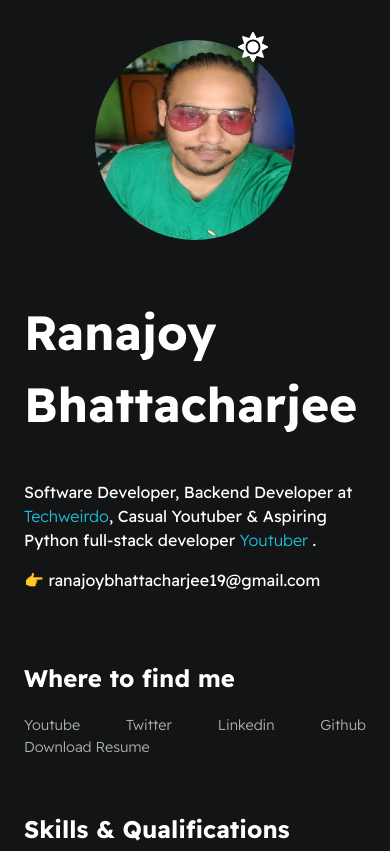
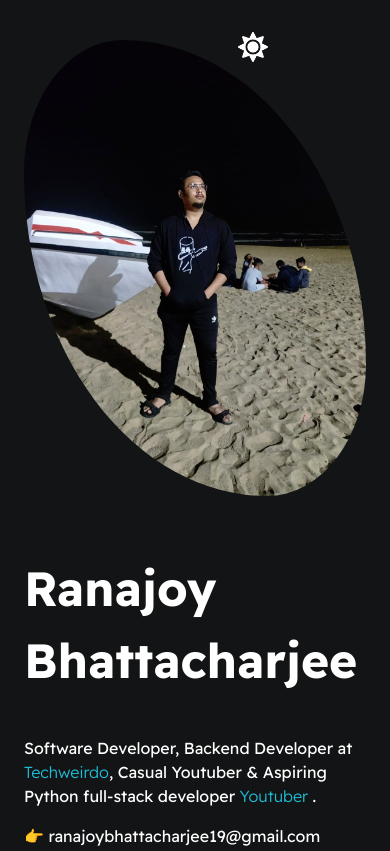
Before and after one commit to ranajoy19/Digital-Resume, a plain HTML site: page index.html in a window 390 px wide. Shown: the top 851 px of the page. Drawn offline with Linux system fonts and the light colour scheme.

Commit message:
profile pic change

```diff
--- a/index.html
+++ b/index.html
@@ -8,9 +8,10 @@
 </head>
 <body>
 
+
     <div id="container--main">
         <section id="wrapper--hero" class="section-page">
-            <img id="profile-pic" src="./asset/IMG.jpg">
+            <img id="profile-pic" src="./asset/test.jpg">
             <img id="icon" class="theam-toggle" src="./asset/sun.png">
 
 
--- a/style/main.css
+++ b/style/main.css
@@ -18,13 +18,12 @@
   --mainBorderColor: var(--mainBorderColor-dark);
   --mainBgColor: var(--mainBgColor-dark);
 }
-.dark-theam{
+.dark-theam {
   --mainTextColor: var(--mainTextColor-light);
   --secondaryTextColor: var(--secondaryTextColor-light);
   --mainLinkColor: var(--mainLinkColor-light);
   --mainBorderColor: var(--mainBorderColor-light);
   --mainBgColor: var(--mainBgColor-light);
-
 }
 
 * {
@@ -72,9 +71,17 @@ li {
   font-weight: 300;
 }
 #profile-pic {
-  border-radius: 50%;
-  height: 150px;
+  border-radius: 30% 74%;
+  height: 300px;
   width: 308.2px;
+  object-fit: scale-down;
+  background-position: center center;
+  transition: transform 0.2s; /* Animation */
+}
+#profile-pic:hover {
+  transform: scale(
+    1.5
+  ); /* (150% zoom - Note: if the zoom is too large, it will go outside of the viewport) */
 }
 #email {
   color: var(--mainTextColor);
@@ -160,8 +167,8 @@ li {
   }
 
   #profile-pic {
-    width: 200px;
-    height: 200px;
+    width: 100%;
+    height: 100%;
   }
 
   #wrapper--hero {
@@ -174,8 +181,7 @@ li {
   }
 }
 
-
-.theam-toggle{
+.theam-toggle {
   width: 30px;
   height: 30px;
   cursor: pointer;
```
Also changed, not shown: asset/test.jpg (added). Lines whose indentation alone changed are shown as unchanged.
